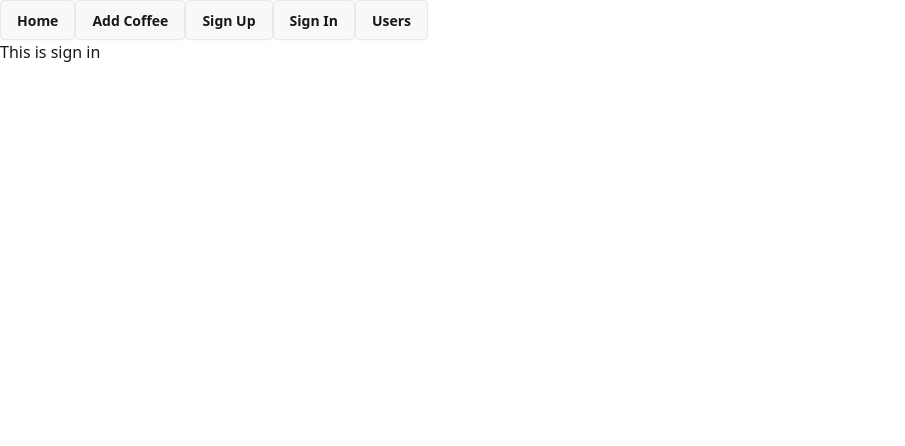
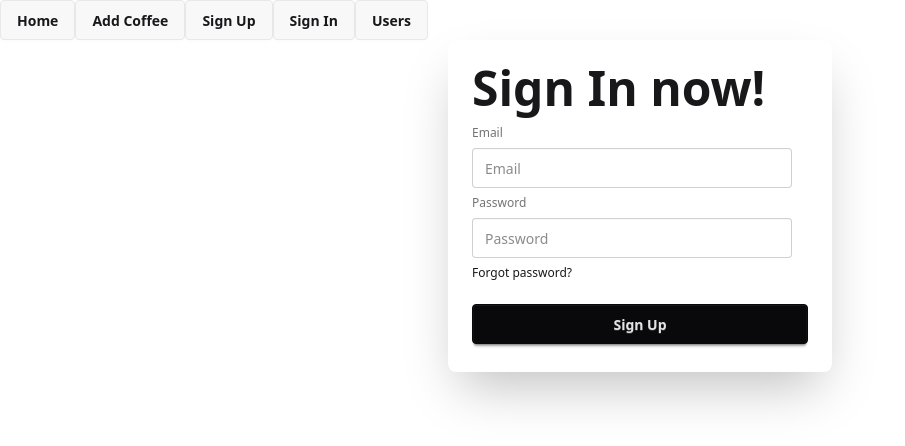
Before and after one commit to zaman-pro/coffee-store-client, a React (Vite) app: page /signin in a window 1280 px wide. Shown: the top 446 px of the page, without its empty margins (0-905 px from the left). Built offline with nearby package versions, Linux system fonts and the light colour scheme.

Commit message:
user delete by id

```diff
--- a/src/components/SignIn.jsx
+++ b/src/components/SignIn.jsx
@@ -1,7 +1,36 @@
 import React from "react";
 
 const SignIn = () => {
-  return <div>This is sign in</div>;
+  const handleSignIn = (e) => {
+    e.preventDefault();
+  };
+  return (
+    <div className="card bg-base-100 max-w-sm mx-auto shrink-0 shadow-2xl">
+      <div className="card-body">
+        <h1 className="text-5xl font-bold">Sign In now!</h1>
+        <form onSubmit={handleSignIn} className="fieldset">
+          <label className="label">Email</label>
+          <input
+            type="email"
+            name="email"
+            className="input"
+            placeholder="Email"
+          />
+          <label className="label">Password</label>
+          <input
+            type="password"
+            name="password"
+            className="input"
+            placeholder="Password"
+          />
+          <div>
+            <a className="link link-hover">Forgot password?</a>
+          </div>
+          <button className="btn btn-neutral mt-4">Sign Up</button>
+        </form>
+      </div>
+    </div>
+  );
 };
 
 export default SignIn;
--- a/src/components/Users.jsx
+++ b/src/components/Users.jsx
@@ -1,14 +1,48 @@
 import React, { useState } from "react";
 import { useLoaderData } from "react-router";
+import Swal from "sweetalert2";
 
 const Users = () => {
   const initialUsers = useLoaderData();
 
   const [users, setUsers] = useState(initialUsers);
 
+  const handleDelete = (id) => {
+    Swal.fire({
+      title: "Are you sure?",
+      text: "You won't be able to revert this!",
+      icon: "warning",
+      showCancelButton: true,
+      confirmButtonColor: "#3085d6",
+      cancelButtonColor: "#d33",
+      confirmButtonText: "Yes, delete it!",
+    }).then((result) => {
+      if (result.isConfirmed) {
+        fetch(`http://localhost:3000/users/${id}`, {
+          method: "DELETE",
+        })
+          .then((res) => res.json())
+          .then((data) => {
+            if (data.deletedCount) {
+              Swal.fire({
+                title: "Deleted!",
+                text: "Your file has been deleted.",
+                icon: "success",
+              });
+
+              const remainingUsers = users.filter((user) => user._id !== id);
+              setUsers(remainingUsers);
+            }
+
+            console.log(data);
+          });
+      }
+    });
+  };
+
   return (
     <div>
-      <h1>Users : {initialUsers.length}</h1>
+      <h1>Users : {users.length}</h1>
 
       <div className="overflow-x-auto">
         <table className="table">
@@ -17,12 +51,13 @@ const Users = () => {
             <tr>
               <th>
                 <label>
-                  <input type="checkbox" className="checkbox" />
+                  {/* <input type="checkbox" className="checkbox" /> */}
+                  SN
                 </label>
               </th>
               <th>Name</th>
-              <th>Job</th>
-              <th>Favorite Color</th>
+              <th>Phone</th>
+              <th>Email</th>
               <th></th>
             </tr>
           </thead>
@@ -41,27 +76,28 @@ const Users = () => {
                     <div className="avatar">
                       <div className="mask mask-squircle h-12 w-12">
                         <img
-                          src="https://img.daisyui.com/images/profile/demo/2@94.webp"
+                          src={user.photoURL}
                           alt="Avatar Tailwind CSS Component"
                         />
                       </div>
                     </div>
                     <div>
-                      <div className="font-bold">Hart Hagerty</div>
-                      <div className="text-sm opacity-50">United States</div>
+                      <div className="font-bold">{user.name}</div>
+                      <div className="text-sm opacity-50">{user.address}</div>
                     </div>
                   </div>
                 </td>
-                <td>
-                  Zemlak, Daniel and Leannon
-                  <br />
-                  <span className="badge badge-ghost badge-sm">
-                    Desktop Support Technician
-                  </span>
-                </td>
-                <td>Purple</td>
+                <td>{user.phone}</td>
+                <td>{user.email}</td>
                 <th>
-                  <button className="btn btn-ghost btn-xs">details</button>
+                  <button className="btn btn-xs">V</button>
+                  <button className="btn btn-xs">E</button>
+                  <button
+                    onClick={() => handleDelete(user._id)}
+                    className="btn btn-xs"
+                  >
+                    X
+                  </button>
                 </th>
               </tr>
             ))}
```
